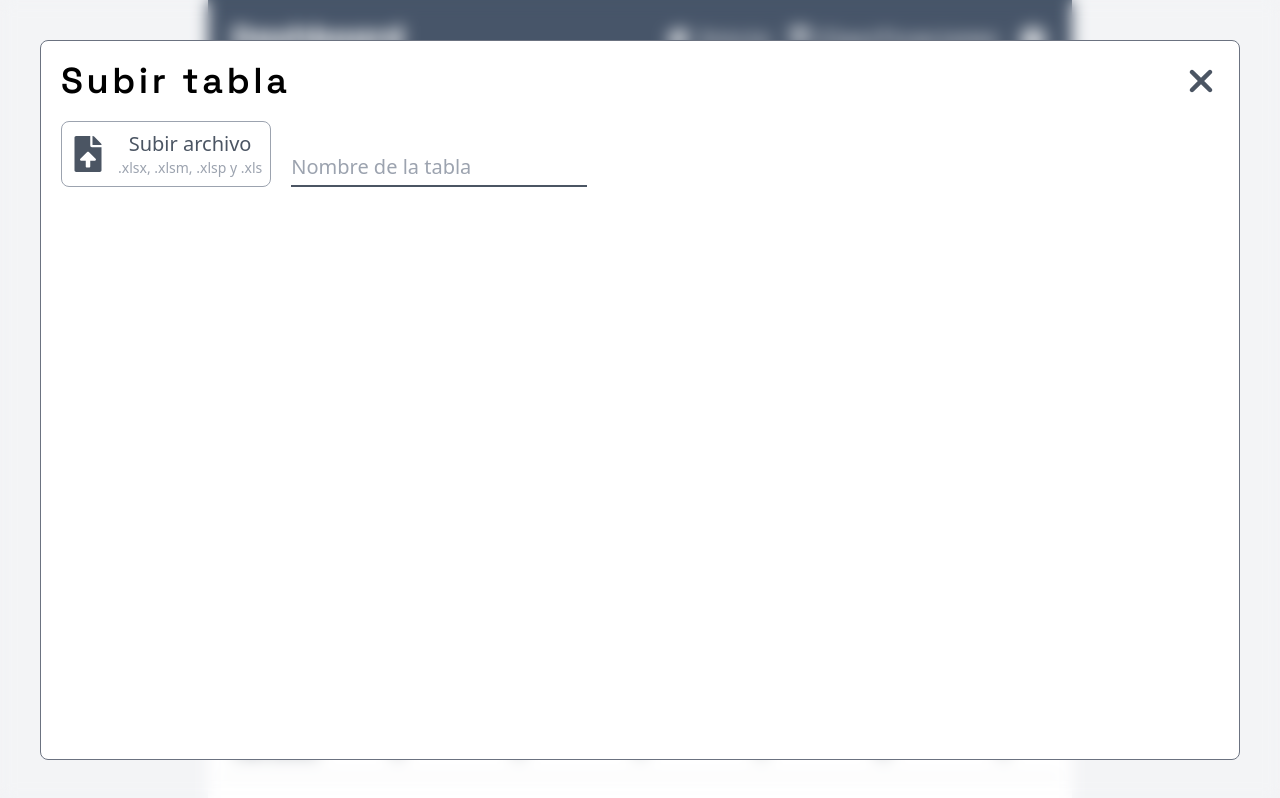
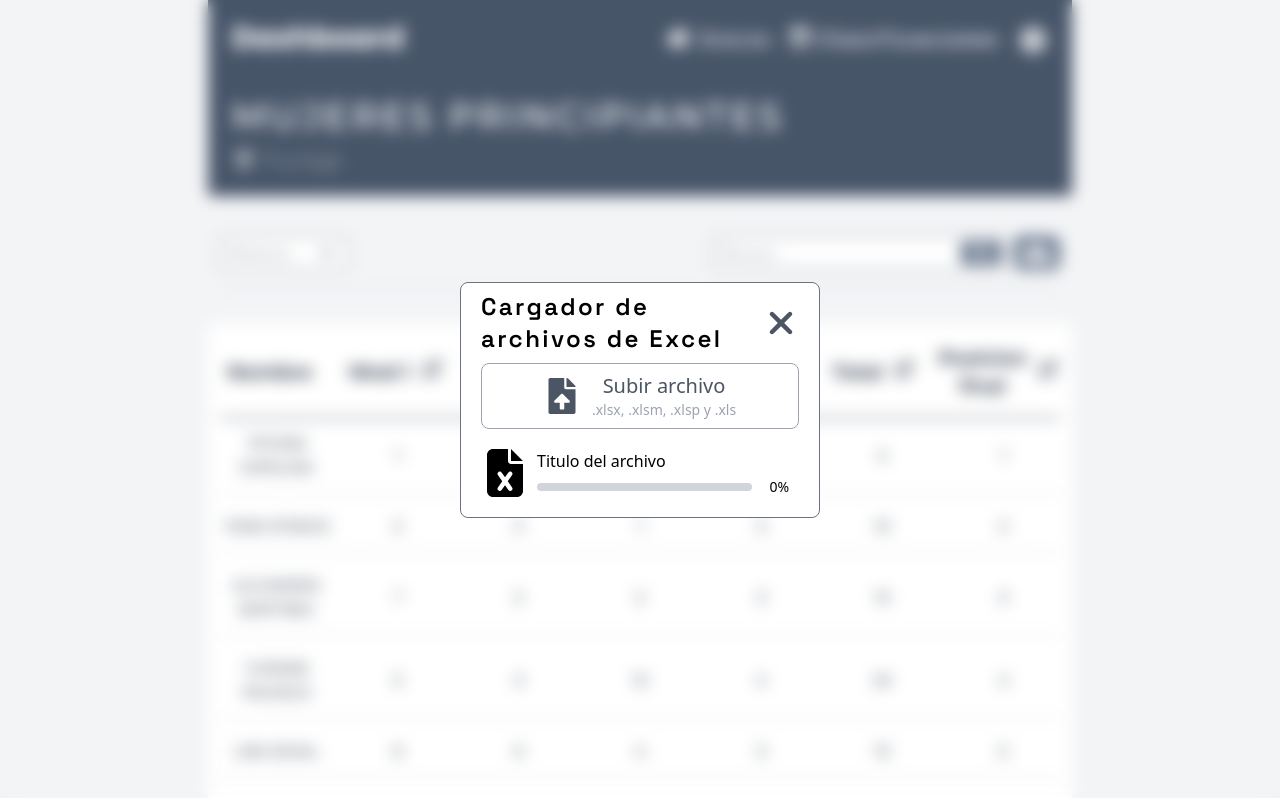
Before and after one commit to sweetPanel459/dashboard, a React (Vite) app: page / in a window 1280 px wide. Built offline with nearby package versions, Linux system fonts and the light colour scheme; a web font is replaced by a local one.

Commit message:
feat: design change when uploading a file

```diff
--- a/src/components/modals/modalHeader.jsx
+++ b/src/components/modals/modalHeader.jsx
@@ -3,11 +3,11 @@ import { Button } from "../common/button";
 
 import { FaXmark } from "react-icons/fa6";
 
-export const ModalHeader = ({ text, click }) => (
+export const ModalHeader = ({ text, click, styleText }) => (
   <header className="flex items-center justify-between h-10">
     <Text
       text={text}
-      style="text-4xl tracking-widest font-semibold font-grotesk"
+      style={`${styleText}  tracking-widest font-semibold font-grotesk`}
     />
     <Button
       icon={<FaXmark />}
--- a/src/components/modals/uploadTable.jsx
+++ b/src/components/modals/uploadTable.jsx
@@ -2,16 +2,18 @@ import React from "react";
 
 import { Input } from "../common/input";
 import { Button } from "../common/button";
-import { DoubleText } from "../common/texts";
+import { DoubleText, Text } from "../common/texts";
 
 import { TableRow } from "../../containers/tableSections";
 import { ModalHeader } from "./modalHeader";
 import { FaFileUpload } from "react-icons/fa";
 
-import { FaXmark } from "react-icons/fa6";
+import { FaFileExcel, FaXmark } from "react-icons/fa6";
 
 import { useSelector } from "../../hooks/useSelector";
 import { useUploadFile } from "../../hooks/useUploadFile";
+
+import "../../styles/modal.css";
 
 export const UploadTable = ({ modalRef, close }) => {
   const { helper, handlers, values } = useUploadFile();
@@ -23,7 +25,7 @@ export const UploadTable = ({ modalRef, close }) => {
   return (
     <div
       ref={modalRef}
-      className=" absolute inset-0 flex items-center justify-center bg-transparent backdrop-blur p-10"
+      className="absolute inset-0 flex items-center justify-center bg-transparent backdrop-blur p-10"
     >
       {values.message?.msg && (
         <section className="absolute h-24 p-2  rounded-lg border-gray-500 bg-white z-50">
@@ -37,29 +39,31 @@ export const UploadTable = ({ modalRef, close }) => {
         </section>
       )}
 
-      <section className="flex flex-col gap-5 w-full h-full p-5 rounded-lg border border-gray-500 bg-white">
-        <ModalHeader text="Subir tabla" click={close} />
+      <section
+        className={` ${false ? "open" : "close"} flex flex-col gap-5  p-5 rounded-lg border border-gray-500 bg-white`}
+      >
+        <ModalHeader
+          text="Cargador de archivos de Excel"
+          styleText="text-2xl"
+          click={close}
+        />
         <form className="flex flex-col flex-grow gap-5 w-full overflow-auto">
-          <section className="flex gap-5 w-full min-h-16">
+          <section className="flex flex-col gap-5 w-full min-h-16">
             <Input
               id="upload-file"
               type="file"
               label={<ContentLabel />}
               styleInput="hidden"
               styleLabel="flex items-center justify-center w-full h-full"
-              styleContainer=" rounded-lg border border-gray-400"
+              styleContainer="w-full rounded-lg border border-gray-400"
               changeInput={(e) => {
                 helper.deleteCurrentSheetNames();
                 handlers.uploadFile(e);
               }}
             />
-            <Input
-              type="text"
-              placeholder="Nombre de la tabla"
-              styleInput="text-xl bg-transparent"
-              styleContainer="flex items-end h-full py-1 border-b-2 outline-none border-gray-600"
-            />
+            <FileUploadItem />
           </section>
+
           {false && (
             <section className="flex flex-col flex-grow gap-2 overflow-auto">
               <table
@@ -100,6 +104,25 @@ export const UploadTable = ({ modalRef, close }) => {
   );
 };
 
+const FileUploadItem = ({ procces, fileName }) => (
+  <div className="flex items-center gap-2  w-full h-full">
+    <FaFileExcel className="text-5xl" />
+    <section className="flex flex-col flex-grow gap-1">
+      <Text text="Titulo del archivo" />
+      <ProccesBar procces={procces} />
+    </section>
+  </div>
+);
+
+const ProccesBar = ({ procces = 0 }) => (
+  <section className="flex items-center gap-2">
+    <div className="flex w-full h-2 rounded-full overflow-hidden bg-gray-300">
+      <span className="transition-all duration-1000 w-0 h-full rounded-full bg-blue-400"></span>
+    </div>
+    <Text text={`${procces}%`} style="flex justify-center w-12 text-sm" />
+  </section>
+);
+
 const ContentLabel = () => (
   <div className="flex items-center gap-3 p-2">
     <FaFileUpload className="text-4xl text-gray-600" />
--- /dev/null
+++ b/src/styles/modal.css
@@ -0,0 +1,9 @@
+.open {
+  width: 100%;
+  height: 100%;
+}
+
+.close {
+  width: 30%;
+  height: fit-content;
+}
--- a/src/styles/x.css
+++ /dev/null
@@ -1,6 +0,0 @@
-.false-box {
-  width: 240px;
-  height: 32px;
-  left: 318px;
-  top: cal(238px - 8px);
-}
```
